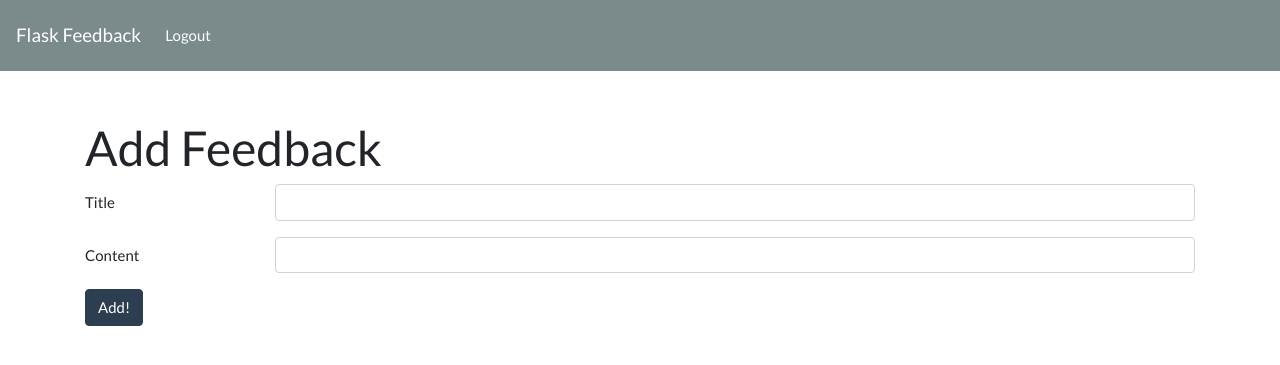
After one commit to AlexDev-1/Authentication, a Flask app: a page that uses templates/base.html in a window 1280 px wide. The commit adds this page. Shown: the top 365 px of the page. Run offline with Flask 3, Linux system fonts and the light colour scheme; the visitor is signed in with stand-in values (Sample User, id 1); some libraries are stand-ins or nearby versions.

Commit message:
Part 7-8 Completed

```diff
--- a/app.py
+++ b/app.py
@@ -1,7 +1,7 @@
 from flask import Flask, render_template, redirect, session, flash
 from flask_debugtoolbar import DebugToolbarExtension
-from models import db, connect_db, User
-from forms import UserForm, LoginForm
+from models import db, connect_db, User, Feedback
+from forms import RegisterForm, LoginForm, FeedbackForm, DeleteForm
 from werkzeug.exceptions import Unauthorized
 
 import os
@@ -30,7 +30,7 @@ def register_user():
     if 'username' in session:
         return redirect(f"/users/{session['username']}")
 
-    form = UserForm()
+    form = RegisterForm()
 
     if form.validate_on_submit():
         username = form.username.data
@@ -65,7 +65,7 @@ def login_user():
 
         if user:
             session['username'] = user.username
-            return redirect(f"/secret/{user.username}")
+            return redirect(f"/users/{user.username}")
         else:
             form.username.errors = ["Invalid username/password."]
             return render_template("users/login.html", form = form)
@@ -83,7 +83,80 @@ def show_user(username):
     if 'username' not in session or username != session['username']:
         raise Unauthorized()
 
-    user = User.query.get_or_404(username)
-    print(user.email)
+    user = User.query.get(username)
+    form = DeleteForm()
 
-    return render_template("users/show.html", user=user)
+
+    return render_template("users/show.html", user=user, form=form)
+
+@app.route('/users/<username>/delete',methods=["POST"])
+def delete_user(username):
+
+    if 'username' not in session or username != session['username']:
+        raise Unauthorized()
+
+    user = User.query.get(username)
+    db.session.delete(user)
+    db.session.commit()
+    session.pop("username")
+
+    return redirect("/login")
+
+@app.route('/users/<username>/feedback/new', methods=["GET","POST"])
+def add_feedback(username):
+
+    if "username" not in session or username != session['username']:
+        raise Unauthorized()
+
+    form = FeedbackForm()
+
+    if form.validate_on_submit():
+        title = form.title.data
+        content = form.content.data
+
+        feedback = Feedback(
+            title=title
+            , content=content
+            , username=username
+        )
+
+        db.session.add(feedback)
+        db.session.commit()
+
+        return redirect(f"/users/{feedback.username}")
+    else:
+        return render_template('feedback/new.html', form=form)
+
+
+@app.route('/feedback/<int:feedback_id>/update', methods=["GET","POST"])
+def update_feedback(feedback_id):
+    feedback = Feedback.query.get(feedback_id)
+
+    if "username" not in session or feedback.username != session["username"]:
+        raise Unauthorized
+
+    form = FeedbackForm(obj=feedback)
+
+    if form.validate_on_submit():
+        feedback.title = form.title.data
+        feedback.content = form.content.data
+
+        db.session.commit()
+
+        return redirect(f'/users/{feedback.username}')
+    else:
+        return render_template("feedback/edit.html", form=form, feedback=feedback)
+
+@app.route('/feedback/<int:feedback_id>/delete', methods=["POST"])
+def delete_feedback(feedback_id):
+    feedback = Feedback.query.get(feedback_id)
+
+    if "username" not in session or feedback.username != session["username"]:
+        raise Unauthorized
+
+    username = feedback.username
+
+    db.session.delete(feedback)
+    db.session.commit()
+
+    return redirect(f'/users/{username}')
--- a/forms.py
+++ b/forms.py
@@ -1,14 +1,48 @@
 from flask_wtf import FlaskForm
+from wtforms.validators import InputRequired, Length, NumberRange, Email, Optional
 from wtforms import StringField, PasswordField, EmailField
-from wtforms.validators import InputRequired
 
-class UserForm(FlaskForm):
-    username = StringField("Username", validators = [InputRequired()])
-    password = PasswordField("Password", validators= [InputRequired()])
-    email = EmailField("Email", validators= [InputRequired()])
-    first_name = StringField("First Name", validators=[InputRequired()])
-    last_name = StringField("Last Name", validators= [InputRequired()])
+class RegisterForm(FlaskForm):
+    username = StringField(
+        "Username"
+        , validators=[InputRequired(), Length(min=1, max=20)]
+        )
+    password = PasswordField(
+        "Password"
+        , validators= [InputRequired(), Length(min=6, max=55)]
+        )
+    email = EmailField(
+        "Email"
+        , validators= [InputRequired(), Length(max=50)]
+        )
+    first_name = StringField(
+        "First Name"
+        , validators=[InputRequired(), Length(max=30)]
+        )
+    last_name = StringField(
+        "Last Name"
+        , validators= [InputRequired(), Length(max=30)]
+        )
 
 class LoginForm(FlaskForm):
-    username = StringField("Username", validators = [InputRequired()])
-    password = PasswordField("Password", validators = [InputRequired()])
+    username = StringField(
+        "Username"
+        , validators = [InputRequired(), Length(min=1, max=20)]
+        )
+    password = PasswordField(
+        "Password"
+        , validators = [InputRequired(), Length(min=6, max=55)]
+        )
+
+class FeedbackForm(FlaskForm):
+    title = StringField(
+        "Title"
+        , validators=[InputRequired(), Length(max=100)]
+    )
+    content = StringField(
+        "Content"
+        , validators = [InputRequired()]
+    )
+
+class DeleteForm(FlaskForm):
+    """Delete form -- this form is intentionally blank."""
--- a/templates/base.html
+++ b/templates/base.html
@@ -6,7 +6,7 @@
     <link rel="stylesheet" href="https://bootswatch.com/4/flatly/bootstrap.min.css">
     <link rel="stylesheet" href="https://cdnjs.cloudflare.com/ajax/libs/font-awesome/5.12.0/css/all.min.css">
     <title>
-        Flask Feedback &ndash; {% block tittle %}{% endblock %}
+        Flask Feedback &ndash; {% block title %}{% endblock %}
     </title>
 </head>
 <body>
--- /dev/null
+++ b/templates/feedback/new.html
@@ -0,0 +1,35 @@
+{% extends 'base.html' %}
+
+{% block title %}Add Feedback{% endblock %}
+
+{% block content %}
+
+<h1>Add Feedback</h1>
+
+<form method="POST">
+    {{form.hidden_tag()}}
+
+    {% for field in form.errors %}
+    <div class="alert alert-danger">{{ field }}:
+        <ul>
+            {% for error in form.errors[field] %}
+            <li>{{ error }}</li>
+            {% endfor %}
+        </ul>
+    </div>
+    {% endfor %}
+
+    {% for field in form if field.widget.input_type != 'hidden' %}
+
+        <div class="form-group row">
+            {{ field.label(class="col-sm-2 col-form-label")}}
+            <div class="col-sm-10">
+                {{field(class="form-control")}}
+            </div>
+        </div>
+    {% endfor %}
+
+    <button class="btn btn-primary">Add!</button>
+</form>
+
+{% endblock %}
```
Also changed, not shown: models.py (+22 -0 lines), templates/feedback/edit.html (added, +35 -0 lines), templates/users/show.html (+36 -8 lines).
